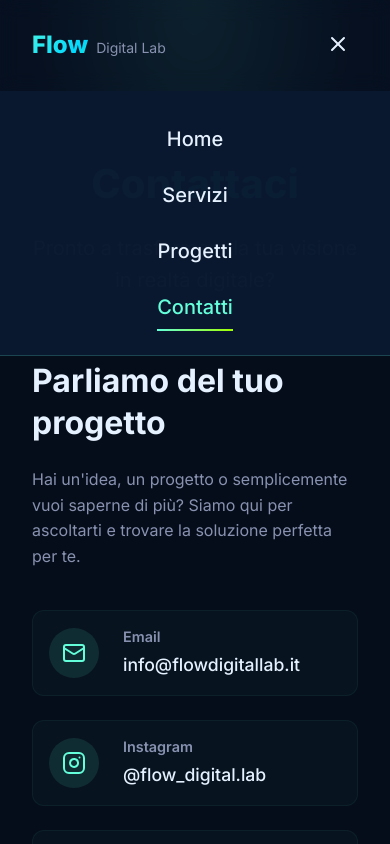
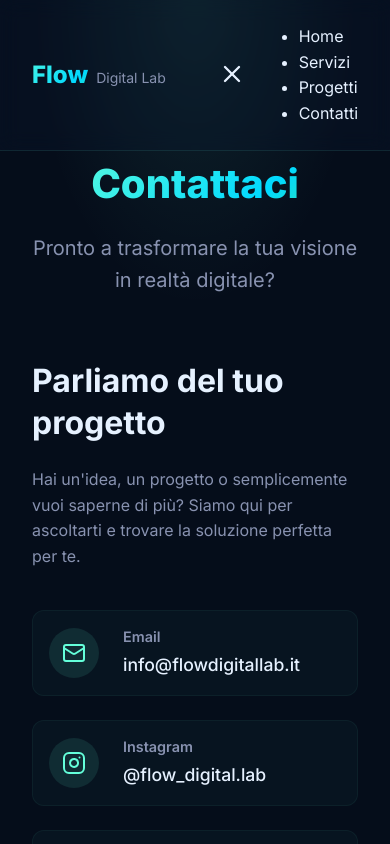
Before and after one commit to XxRettilexX/FlowDigitalLab, a React (Vite) app: page /contatti in a window 390 px wide. Both pictures are taken after a click on the button "Toggle menu". Shown: the top 844 px of the page. Built offline with nearby package versions, Linux system fonts and the light colour scheme.

Commit message:
modified:   package-lock.json 	modified:   package.json 	modified:   src/components/Navbar.tsx

```diff
--- a/package.json
+++ b/package.json
@@ -28,6 +28,7 @@
     "@types/node": "^24.10.1",
     "@types/react": "^19.2.7",
     "@types/react-dom": "^19.2.3",
+    "@vercel/node": "^5.5.33",
     "@vitejs/plugin-react": "^5.1.1",
     "eslint": "^9.39.1",
     "eslint-plugin-react-hooks": "^7.0.1",
--- a/src/components/Navbar.tsx
+++ b/src/components/Navbar.tsx
@@ -1,9 +1,10 @@
 import React, { useState, useEffect } from 'react';
 import { Link, useLocation } from 'react-router-dom';
 import { Menu, X } from 'lucide-react';
+import { motion, AnimatePresence } from 'motion/react';
 import './Navbar.css';
 
-interface NavbarProps {}
+interface NavbarProps { }
 
 const Navbar: React.FC<NavbarProps> = () => {
   const [isScrolled, setIsScrolled] = useState<boolean>(false);
@@ -19,6 +20,15 @@ const Navbar: React.FC<NavbarProps> = () => {
     return () => window.removeEventListener('scroll', handleScroll);
   }, []);
 
+  // Lock body scroll when mobile menu is open
+  useEffect(() => {
+    if (isMobileMenuOpen) {
+      document.body.style.overflow = 'hidden';
+    } else {
+      document.body.style.overflow = 'auto';
+    }
+  }, [isMobileMenuOpen]);
+
   const navLinks = [
     { name: 'Home', path: '/' },
     { name: 'Servizi', path: '/servizi' },
@@ -27,9 +37,14 @@ const Navbar: React.FC<NavbarProps> = () => {
   ];
 
   return (
-    <nav className={`navbar ${isScrolled ? 'scrolled' : ''}`}>
+    <motion.nav
+      className={`navbar ${isScrolled ? 'scrolled' : ''}`}
+      initial={{ y: -100 }}
+      animate={{ y: 0 }}
+      transition={{ duration: 0.5 }}
+    >
       <div className="container navbar-content">
-        <Link to="/" className="navbar-logo">
+        <Link to="/" className="navbar-logo" onClick={() => setIsMobileMenuOpen(false)}>
           <span className="gradient-text">Flow</span>
           <span className="logo-subtitle">Digital Lab</span>
         </Link>
@@ -54,27 +69,42 @@ const Navbar: React.FC<NavbarProps> = () => {
           onClick={() => setIsMobileMenuOpen(!isMobileMenuOpen)}
           aria-label="Toggle menu"
         >
-          {isMobileMenuOpen ? <X size={24} /> : <Menu size={24} />}
+          {isMobileMenuOpen ? <X size={28} /> : <Menu size={28} />}
         </button>
 
-        {/* Mobile Navigation */}
+        {/* Mobile Navigation Overlay */}
+        <AnimatePresence>
           {isMobileMenuOpen && (
-          <ul className="navbar-links mobile-nav">
-            {navLinks.map((link) => (
-              <li key={link.path}>
+            <motion.div
+              className="mobile-nav-overlay"
+              initial={{ opacity: 0, x: '100%' }}
+              animate={{ opacity: 1, x: 0 }}
+              exit={{ opacity: 0, x: '100%' }}
+              transition={{ type: 'spring', damping: 25, stiffness: 200 }}
+            >
+              <ul className="mobile-nav-links">
+                {navLinks.map((link, index) => (
+                  <motion.li
+                    key={link.path}
+                    initial={{ opacity: 0, y: 20 }}
+                    animate={{ opacity: 1, y: 0 }}
+                    transition={{ delay: 0.1 + index * 0.1 }}
+                  >
                     <Link
                       to={link.path}
-                  className={`nav-link ${location.pathname === link.path ? 'active' : ''}`}
+                      className={`mobile-nav-link ${location.pathname === link.path ? 'active' : ''}`}
                       onClick={() => setIsMobileMenuOpen(false)}
                     >
                       {link.name}
                     </Link>
-              </li>
+                  </motion.li>
                 ))}
               </ul>
+            </motion.div>
           )}
+        </AnimatePresence>
       </div>
-    </nav>
+    </motion.nav>
   );
 };
 
```
Also changed, not shown: 1 other file (tests, documents, lock files or other folders). Lines whose indentation alone changed are shown as unchanged.
